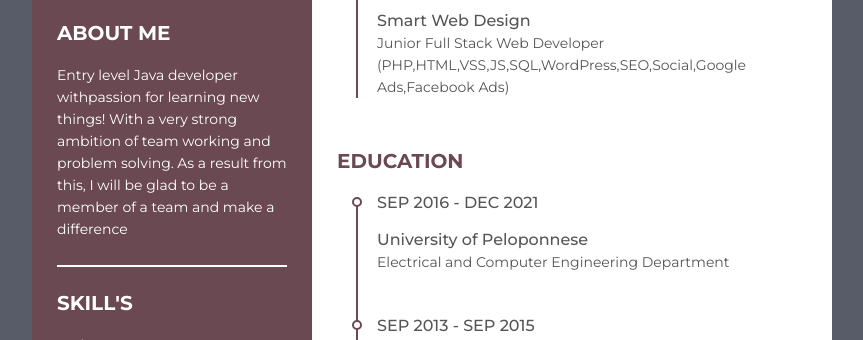
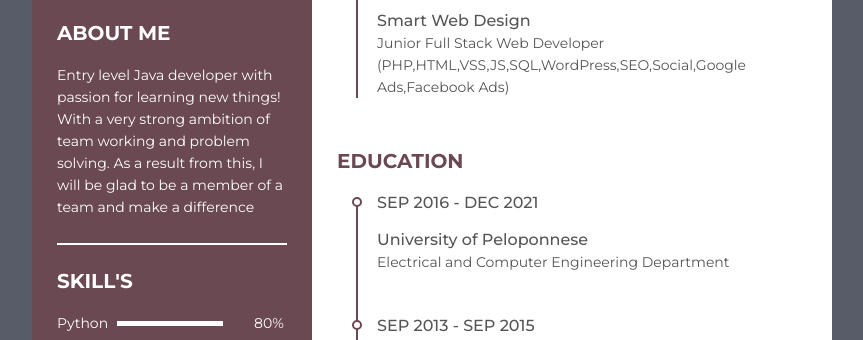
Before and after one commit to mariatri18/CV, a plain HTML site: page root/index.html in a window 1280 px wide. Shown: the part 415-755 px from the top of the page, without its empty margins (208-1071 px from the left). Drawn offline with Linux system fonts and the light colour scheme.

Commit message:
v.0.2 - Corrections

```diff
--- a/root/index.html
+++ b/root/index.html
@@ -55,7 +55,7 @@
         <div class="title">
           <p class="bold">About Me</p>
         </div>
-        <p class="about">Entry level Java developer withpassion for learning new things! With a very strong ambition of team working and problem solving. As a result from this, I will be glad to be a member of a team and make a difference</p>
+        <p class="about">Entry level Java developer with passion for learning new things! With a very strong ambition of team working and problem solving. As a result from this, I will be glad to be a member of a team and make a difference</p>
       </div>
        <div class="resume_item resume_skills">
          <div class="title">
```
